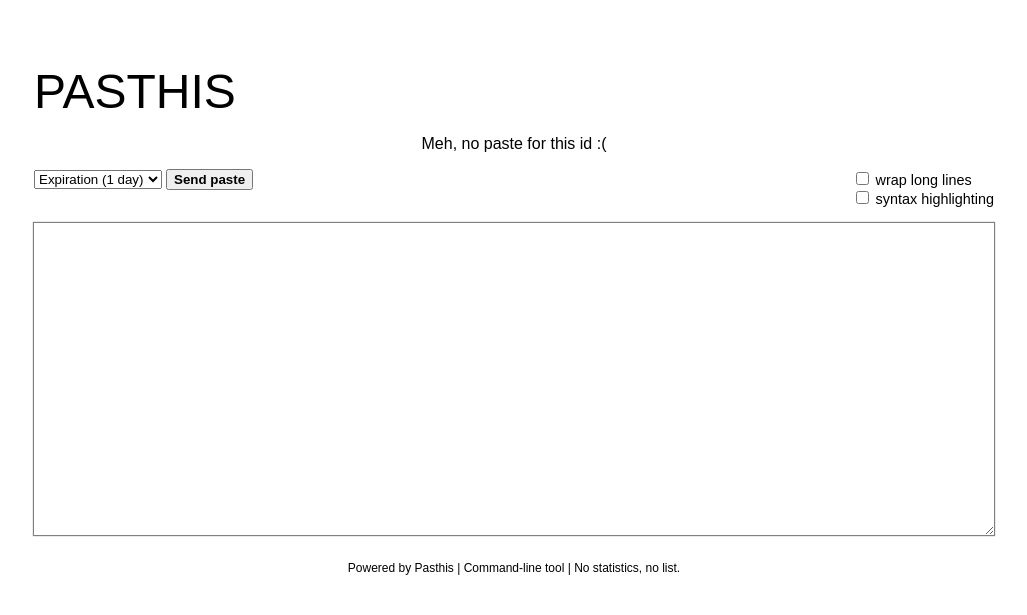
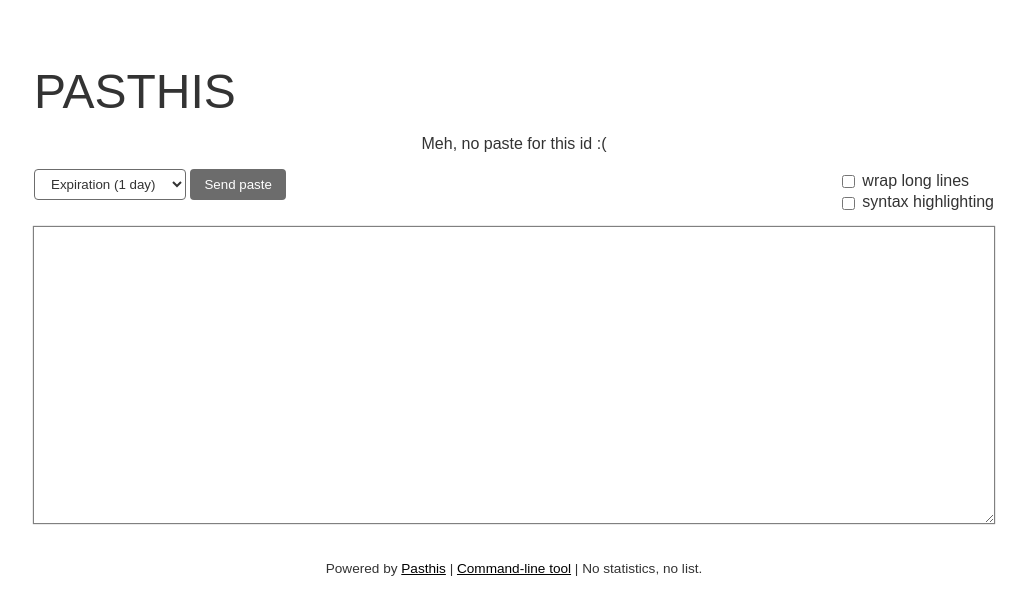
Before and after one commit to moulecorp/pasthis, a PHP site: page /pasthis/index.php?p=style in a window 1280 px wide. Shown: the top 615 px of the page, without its empty margins (126-1153 px from the left). Run offline with PHP 8.4, Linux system fonts and the light colour scheme.

Commit message:
Style it like it's 2018
Signed-off-by: Antoine Tenart <antoine.tenart@ack.tf>

```diff
--- a/css/style.css
+++ b/css/style.css
@@ -7,14 +7,13 @@ body {
     height: 100%;
     margin: auto;
     padding: 5%;
-    text-align: center;
     font-family: sans-serif;
+    color: #333333;
 }
 
 h1 {
     margin-top: 0;
-    margin-bottom: 0.3rem;
-    text-align: left;
+    margin-bottom: 1rem;
     text-transform: uppercase;
     font-weight: 300;
     font-size: 3rem;
@@ -22,44 +21,83 @@ h1 {
 
 a {
     color: black;
-    text-decoration: none;
-}
-a:hover {
-    text-decoration: underline;
 }
 
-div#links {
-    display: block;
-    text-align: left;
-    font-size: 0.9rem;
+ul {
+    margin: 0;
+    padding: 0;
+    list-style-type: none;
+}
+
+li {
+    margin-top: 0.2rem;
+}
+
+#left {
+    float: left;
+    margin-bottom: 1rem;
+}
+
+#right {
+    float: right;
+    margin-bottom: 1rem;
+}
+
+#warning {
+    text-align: center;
+    margin-bottom: 1rem;
+}
+
+button {
+    background-color: #6c6c6c;
+    color: white;
+    padding: .375rem .75rem;
+    border: 2px solid #6c6c6c;
+    border-radius: .25rem;
+}
+
+button:hover {
+    background-color: #4c4c4c;
+    border-color: #4c4c4c;
+    cursor: pointer;
+}
+
+select {
+    background-color: inherit;
+    padding: .375rem .75rem;
+    border: 1px solid #6c6c6c;
+    border-radius: .25rem;
+    color: inherit;
+}
+
+button:active,
+button:focus,
+select:focus {
+    outline: none;
+    box-shadow: 0 0 3pt 2pt lightblue;
 }
 
 form {
-    text-align: left;
     height: 75%;
-    font-size: 0.9rem;
 }
 
-#left {
-    display: block;
-    float: right;
-}
-
-#submit {
-    font-weight: bold;
+input {
+    margin-top: 0;
+    margin-bottom: 0;
+    margin-left: 0;
+    vertical-align: middle;
 }
 
 textarea {
-    position: relative;
-    margin-top: 1rem;
-    min-height: calc(100% - 5rem);
     width: calc(100% - 2rem);
+    min-height: calc(100% - 6rem);
     resize: vertical;
     border: 1px solid gray;
     padding: 1rem;
     outline: none;
     font-family: monospace;
     line-height: 1.5;
+    color: inherit;
 }
 textarea:focus {
     border: 0;
@@ -70,12 +108,12 @@ pre {
     margin: 1.5rem 0 0 0 !important;
     padding: 1rem !important;
     width: calc(100% - 2rem) !important;
-    min-height: calc(75% - 5rem) !important;
+    min-height: calc(75% - 6rem) !important;
     color: black;
-    text-align: left;
     overflow-y: auto;
     border-radius: 0 !important;
     line-height: 1.5 !important;
+    color: inherit;
 }
 
 .wrap {
@@ -85,9 +123,25 @@ pre {
 #footer {
     margin-top: 2rem;
     margin-bottom: 1rem;
-    font-size: 0.75rem;
+    font-size: 0.85rem;
+    text-align: center;
 }
 
 #ricard {
     display: none;
 }
+
+@media screen and (max-width: 800px) {
+    #left, #right {
+        display: inherit;
+        float: none;
+    }
+
+    textarea, pre {
+      min-height: calc(100% - 9rem);
+    }
+
+    li {
+        width: 100%;
+    }
+}
--- a/index.php
+++ b/index.php
@@ -70,6 +70,7 @@ final class Pasthis {
         print '<!DOCTYPE html>';
         print '<html>';
         print '<head>';
+        print'<meta name="viewport" content="width=device-width, initial-scale=1.0">';
         print '<title>'.htmlentities ($this->title).'</title>';
         print '<link href="./css/style.css" rel="stylesheet" type="text/css" />';
         print '<link href="./css/prettify.css" rel="stylesheet" type="text/css" />';
@@ -116,6 +117,7 @@ final class Pasthis {
     function prompt_paste () {
         $this->add_content (
             '<form method="post" action=".">
+                 <div id="left">
                      <select name="d" id="d">
                          <option value="86400" selected hidden>Expiration (1 day)</option>
                          <option value="-2">burn after reading</option>
@@ -125,13 +127,19 @@ final class Pasthis {
                          <option value="604800">1 week</option>
                          <option value="-1">eternal</option>
                      </select>
-                <input type="text" id="ricard" name="ricard"
-                        placeholder="Do not fill me!" />
-                <input type="submit" id="submit" value="Send paste">
-                <span id="left">
-                <input type="checkbox" id="wrap" name="wrap"><label for="wrap"> wrap long lines</label><br />
-                <input type="checkbox" id="highlighting" name="highlighting"><label for="highlighting"> syntax highlighting</label><br />
-                </span>
+                     <button type="submit">Send paste</button>
+                 </div>
+                 <ul id="right">
+                     <li>
+                         <input type="checkbox" id="wrap" name="wrap">
+                         <label for="wrap">wrap long lines</label>
+                     </li>
+                     <li>
+                         <input type="checkbox" id="highlighting" name="highlighting">
+                         <label for="highlighting">syntax highlighting</label>
+                     </li>
+                 </ul>
+                 <input type="text" id="ricard" name="ricard" placeholder="Do not fill me!" />
                  <textarea autofocus required name="p"></textarea>
              </form>'
         );
@@ -252,7 +260,7 @@ final class Pasthis {
         }
 
         if ($fail) {
-            $this->add_content ('<p>Meh, no paste for this id :(</p>');
+            $this->add_content ('<div id="warning">Meh, no paste for this id :(</div>');
             $this->prompt_paste ();
         } else {
             header ('X-Content-Type-Options: nosniff');
@@ -270,10 +278,8 @@ final class Pasthis {
                     $this->add_content ('<script src="./js/prettify.js"></script>', true);
                 }
                 $this->add_content (
-                    '<div id="links">
-                         <a href="./'.$id.'@raw">Raw</a> - <a href="./">New paste</a>
-                         <span id="left">'.$this->remaining_time ($result['deletion_date']).'</span>
-                     </div>'
+                    '<div id="left"><a href="./'.$id.'@raw">Raw</a> | <a href="./">New paste</a></div>
+                     <div id="right">'.$this->remaining_time ($result['deletion_date']).'</div>'
                 );
                 $class = 'prettyprint linenums';
                 if ($result['wrap'])
```
Lines whose indentation alone changed are shown as unchanged.
